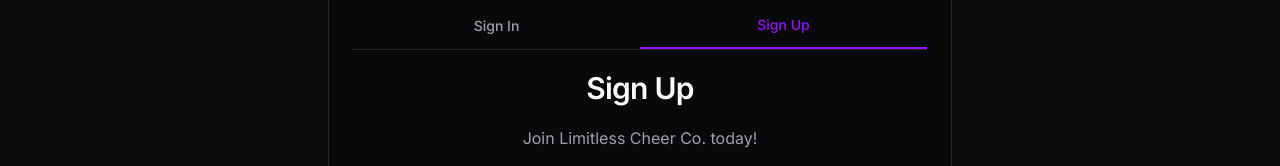
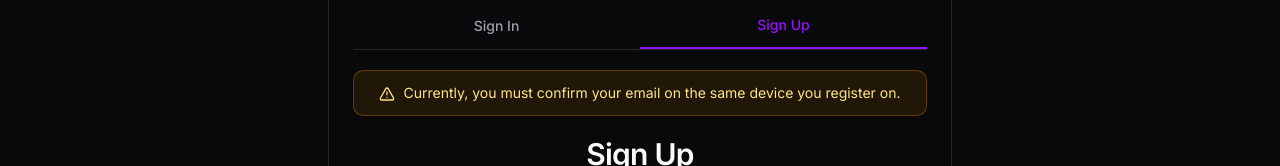
Before and after one commit to ApexMC/fusionlcc, a Next.js app: page /login in a window 1280 px wide. Both pictures are taken after a click on the button "Sign Up". Shown: the part 284-450 px from the top of the page. Built offline with nearby package versions, Linux system fonts and the light colour scheme; no server answers.

Commit message:
added sign up notice for email confirmation

```diff
--- a/app/login/page.tsx
+++ b/app/login/page.tsx
@@ -7,6 +7,8 @@
 import { useRouter } from "next/navigation";
 import { useTheme } from "next-themes"
 import US_STATES from "@/utils/us_states";
+import { useToast } from "@/components/ui/toast";
+import { TriangleAlert } from "lucide-react";
 
 function formatPhoneInput(value: string): string {
   const digits = value.replace(/\D/g, "");
@@ -63,6 +65,7 @@
   const { theme } = useTheme();
   const [mounted, setMounted] = useState(false);
   useEffect(() => setMounted(true), []);
+  const { toast } = useToast()
 
   const handleSignUp = async (e: FormEvent) => {
     e.preventDefault();
@@ -209,6 +212,12 @@
           </form>
         )}
 
+        {activeTab === "signup" && (
+        <div className="rounded-lg border border-amber-500/30 bg-amber-500/10 p-3 text-sm text-amber-800 dark:text-amber-200 text-center">
+          <TriangleAlert className="inline-block mr-2 size-4 text-amber-800 dark:text-amber-200" />
+          Currently, you must confirm your email on the same device you register on.
+        </div>
+)}
         {/* Sign Up Form */}
         {activeTab === "signup" && (
           <form onSubmit={handleSignUp} className="space-y-5">
```
